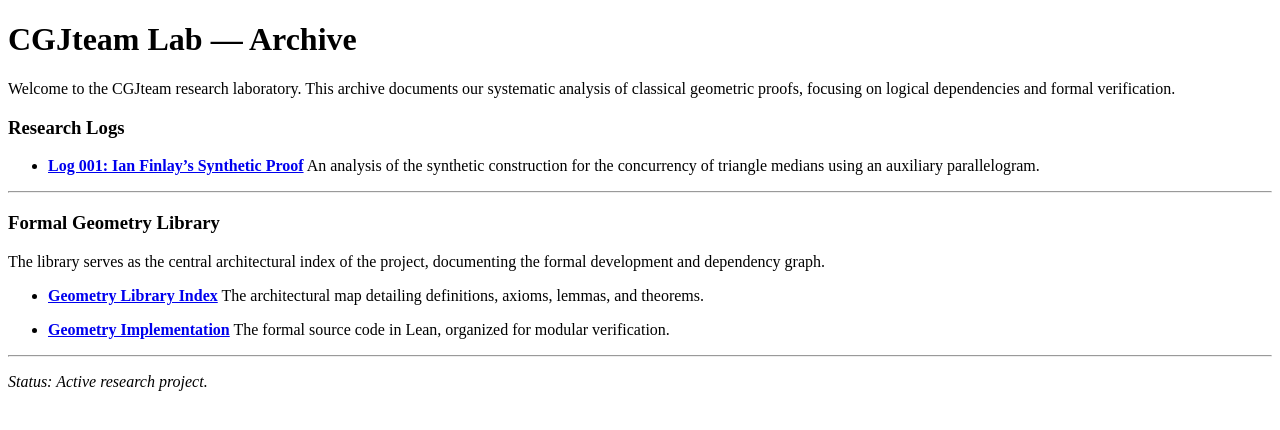
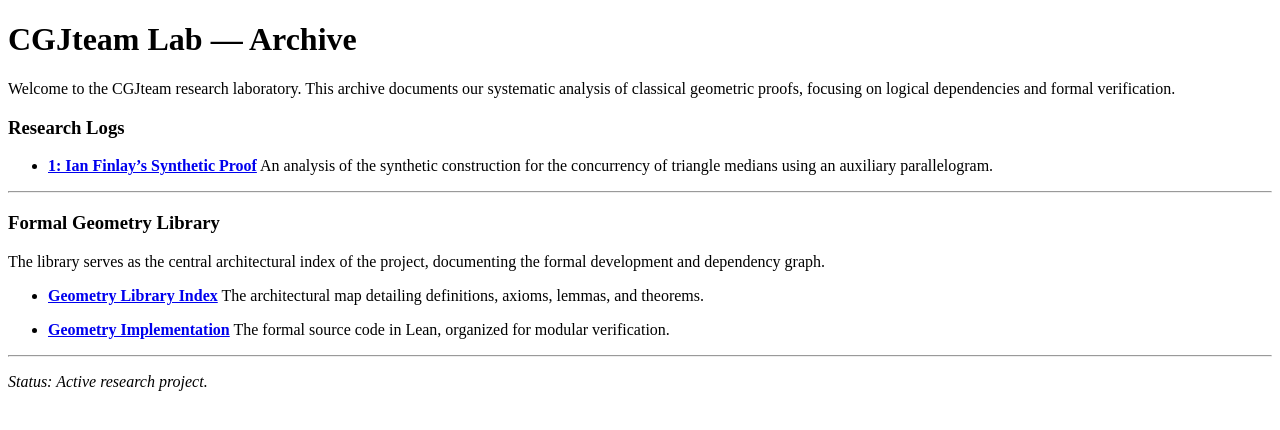
Before and after one commit to cgjteam/cgjteam.github.io, a Jekyll site: the page built from index.md, in a window 1280 px wide. Shown: the top 430 px of the page. Built offline with Jekyll 4.4.1, drawn with Linux system fonts in a browser that asks for light colours; our own code applies the rules of GitHub Pages for plain Markdown files; comment, search, counter and statistics services are not loaded.

Commit message:
Update index.md

```diff
--- a/index.md
+++ b/index.md
@@ -4,7 +4,7 @@ Welcome to the CGJteam research laboratory. This archive documents our systemati
 
 ### Research Logs
 
-* **[Log 001: Ian Finlay's Synthetic Proof](log-001.md)**
+* **[1: Ian Finlay's Synthetic Proof](log-001.md)**
   An analysis of the synthetic construction for the concurrency of triangle medians using an auxiliary parallelogram.
 
 ---
```
